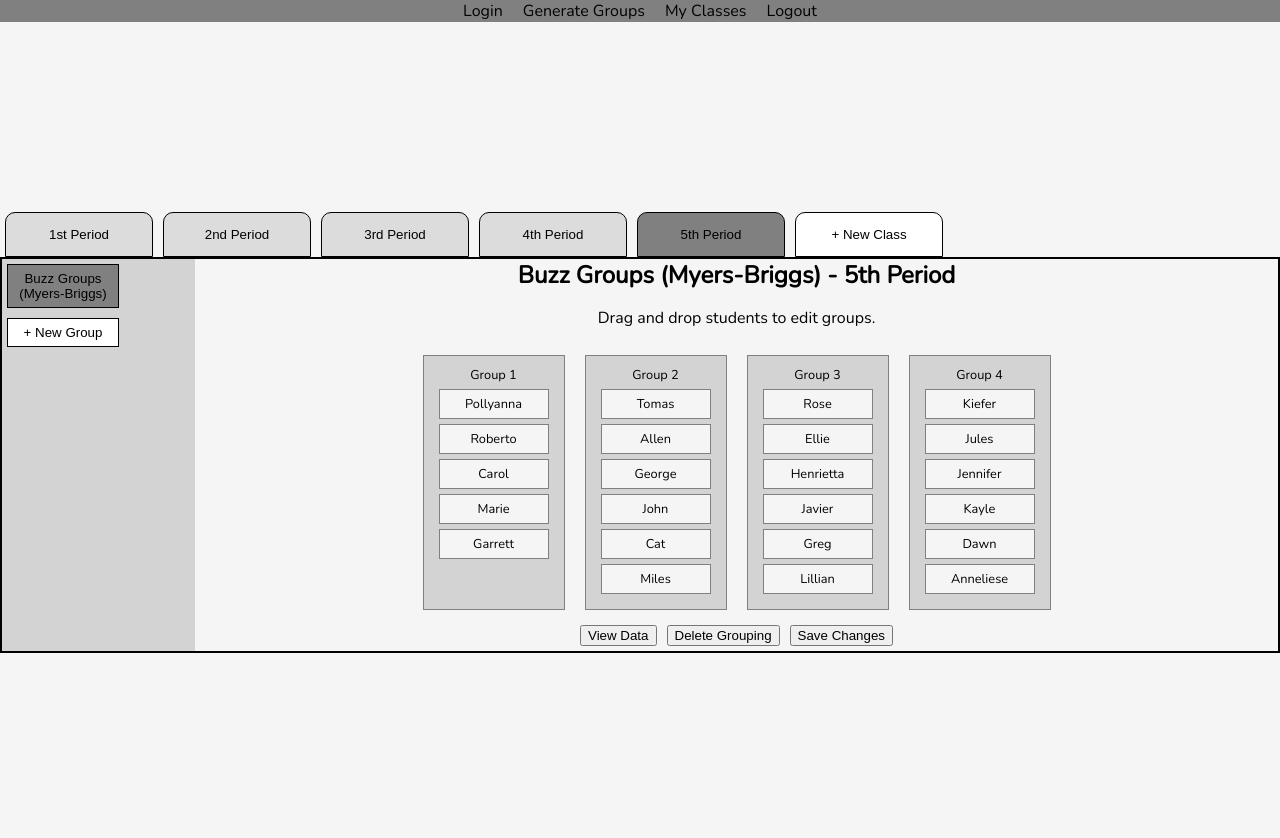
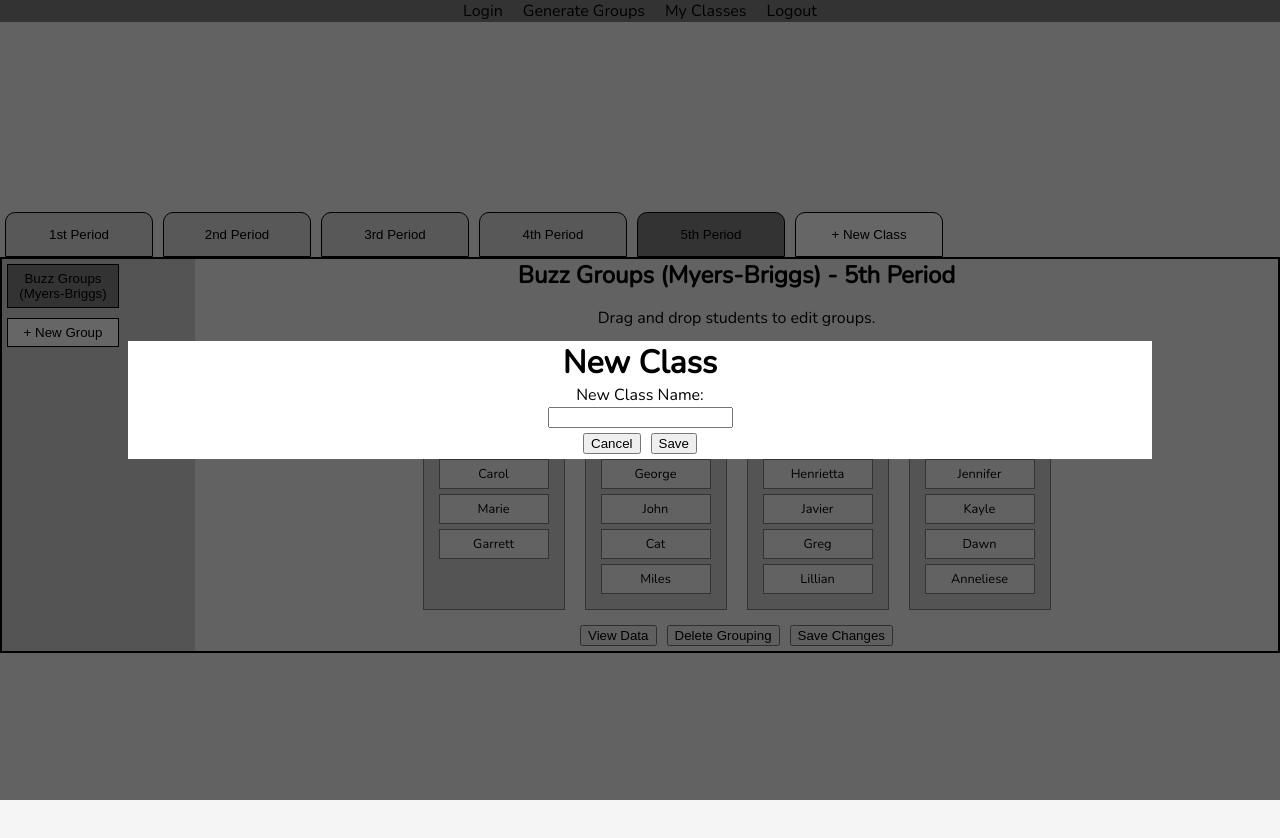
Before and after one commit to rise-erpelding/mixed-local-storage-refactor, a React (Create React App) app: page /my-groups in a window 1280 px wide. Both pictures are taken after a click on the button "+ New Class". Shown: the top 838 px of the page. Built offline with nearby package versions, Linux system fonts and the light colour scheme.

Commit message:
adding modal for new class

```diff
--- /dev/null
+++ b/src/components/NewClass/NewClass.css
@@ -0,0 +1,26 @@
+.new-class {
+  position: fixed;
+  top: 0;
+  left: 0;
+  width: 100%;
+  height: 100%;
+  background: rgba(0, 0, 0, 0.6);
+}
+
+.new-class__main {
+  position: fixed;
+  background: white;
+  width: 80%;
+  height: auto;
+  top: 50%;
+  left: 50%;
+  transform: translate(-50%, -50%);
+}
+
+.display-block {
+  display: block;
+}
+
+.display-none {
+  display: none;
+}
--- /dev/null
+++ b/src/components/NewClass/NewClass.jsx
@@ -0,0 +1,64 @@
+import React, { Component } from 'react';
+// import PropTypes from 'prop-types';
+import './NewClass.css';
+
+
+class NewClass extends Component {
+  constructor(props) {
+    super(props);
+    this.state = {
+      className: '',
+    }
+  }
+
+  updateClass = (e) => {
+    this.setState({ className: e.target.value });
+  }
+
+  handleSubmit = (e) => {
+    const { className } = this.state;
+    const { handleNewClass, handleClose } = this.props;
+    e.preventDefault();
+    handleNewClass(className);
+    handleClose();
+  }
+
+  render() {
+    const { handleClose, show } = this.props;
+    const modalClassName = show ? 'new-class display-block' : 'new-class display-none';
+
+    return (
+      <div className={modalClassName}>
+        <main className="new-class__main">
+          <h1>New Class</h1>
+          <form onSubmit={this.handleSubmit}>
+              <label htmlFor="new-class-name">New Class Name:</label><br />
+              <input
+                name="new-class-name"
+                id="new-class-name"
+                type="text"
+                onChange={this.updateClass}
+                /><br />
+
+            <button type="button" onClick={handleClose}>Cancel</button>
+            <button type="submit">Save</button>
+          </form>
+        </main>
+      </div>
+    );
+  }
+}
+
+export default NewClass;
+
+NewClass.defaultProps = {
+  show: false,
+  handleClose: () => {},
+  handleNewClass: () => {},
+};
+
+// SaveGroups.propTypes = {
+//   show: PropTypes.bool,
+//   handleClose: PropTypes.func,
+//   saveGroups: PropTypes.func,
+// };
--- a/src/routes/SavedGroupsPage/SavedGroupsPage.jsx
+++ b/src/routes/SavedGroupsPage/SavedGroupsPage.jsx
@@ -1,4 +1,5 @@
 import React, { Component } from 'react';
+import NewClass from '../../components/NewClass/NewClass';
 import './SavedGroupsPage.css';
 import store from '../../services/store';
 import ls from 'local-storage';
@@ -13,6 +14,7 @@ class SavedGroupsPage extends Component {
       currentGroupCategoryNames: [],
       allClasses: [],
       allGroups: [],
+      show: false,
     }
   }
 
@@ -117,6 +119,7 @@ class SavedGroupsPage extends Component {
 
   createNewClassTab = () => {
     console.log('creating new class');
+    this.showNewClassModal();
   }
 
   createNewGroup = () => {
@@ -157,13 +160,24 @@ class SavedGroupsPage extends Component {
     console.log(`Saving group id ${groupToSave.id}`);
   }
 
+    // METHODS FOR SAVE MODAL
+
+    showNewClassModal = () => {
+      this.setState({ show: true });
+    }
+
+    hideNewClassModal = () => {
+      this.setState({ show: false });
+    }
+
   render() {
     const {
       currentNumberOfGroups,
       currentGrouping,
       allClasses,
       currentClassGroups,
-      currentGroupCategoryNames
+      currentGroupCategoryNames,
+      show
     } = this.state;
 
     // TO RENDER A GROUPING
@@ -296,8 +310,14 @@ class SavedGroupsPage extends Component {
           </button>
         </div>
       </form>
+
       </section>
       </div>
+      <NewClass
+        show={show}
+        handleClose={this.hideNewClassModal}
+        handleNewClass={this.showNewClassModal}
+      />
     </main>
     )
   }
```
Also changed, not shown: 1 other file (tests, documents, lock files or other folders).
